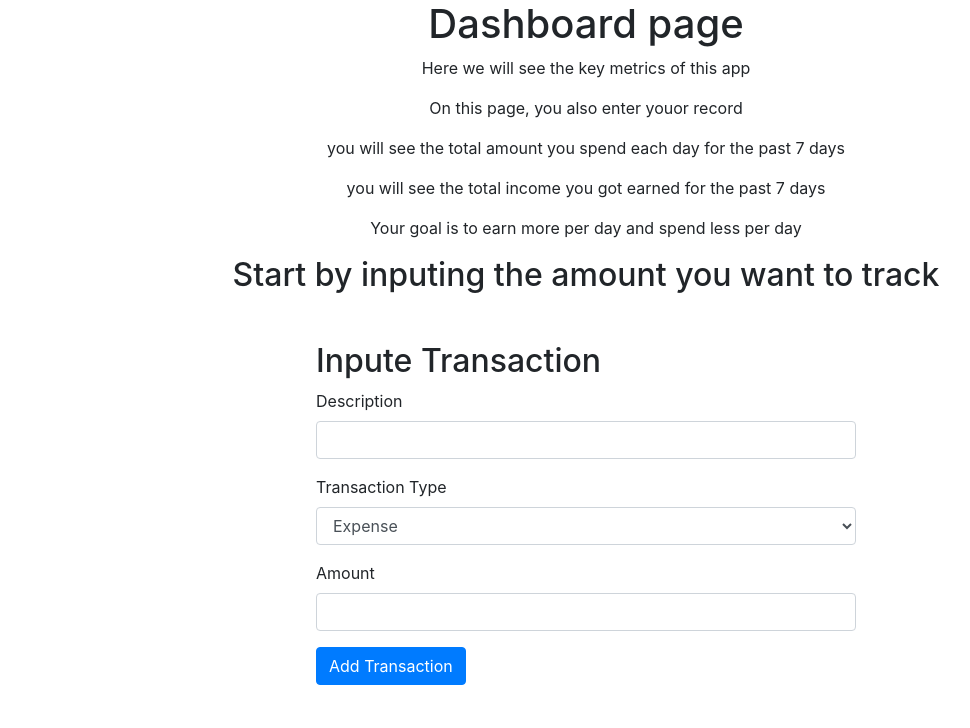
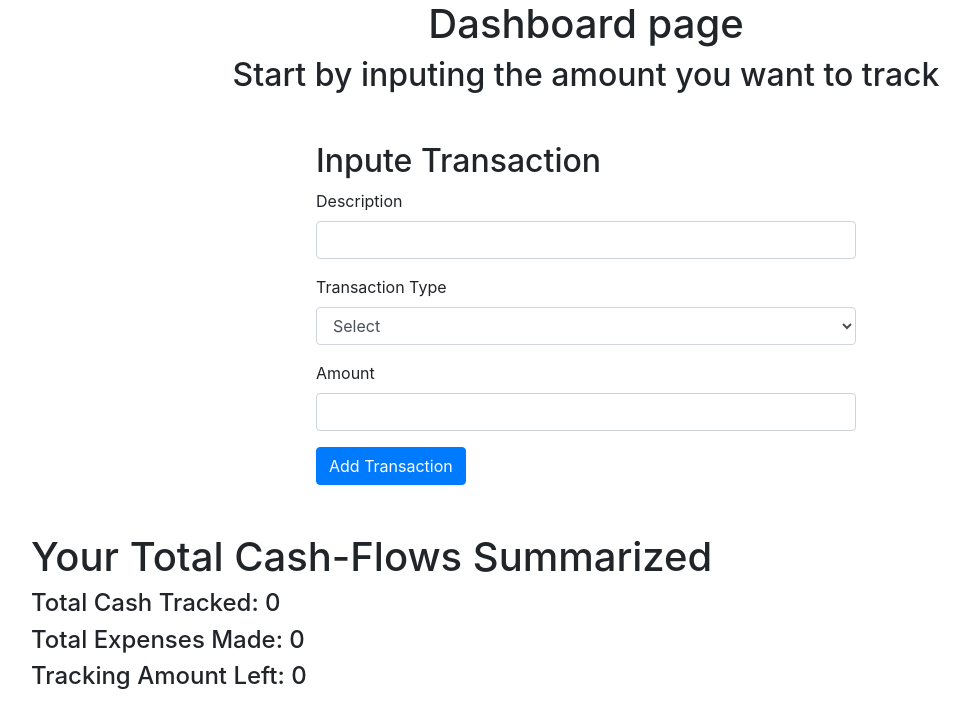
Before and after one commit to flyefe/Financial_Tracking_App, a Flask app: page / in a window 1280 px wide. Shown: the part 56-784 px from the top of the page, without its empty margins (54-1024 px from the left). Run offline with Flask 3, Linux system fonts and the light colour scheme; the visitor is signed in with stand-in values (Sample User, id 1); data that the repository does not hold is empty; parts of the project's set-up code (start-up, migrations or seed data) failed here and were passed over; some libraries are stand-ins or nearby versions.

Commit message:
1st phase completed. Project is random tho

```diff
--- a/webapp/templates/dashboard.html
+++ b/webapp/templates/dashboard.html
@@ -3,15 +3,8 @@
 {% block title %}Create Account{% endblock %}
 
 {% block content %}
-<div align="center">
-    <h1>Dashboard page</h1>
-    <p>Here we will see the key metrics of this app</p>
-    <p>On this page, you also enter youor record</p>
-    <p>you will see the total amount you spend each day for the past 7 days</p>
-    <p>you will see the total income you got earned for the past 7 days</p>
-    <P>Your goal is to earn more per day and spend less per day</P>
-    <h2>Start by inputing the amount you want to track</h2>
-</div>
+<h1 align="center">Dashboard page</h1>
+<h2 align="center">Start by inputing the amount you want to track</h2>
 <div class="row mt-lg-5">
     <div class="col-md-6 offset-md-3">
         <h2>Inpute Transaction</h2>
@@ -23,8 +16,9 @@
             <div class="form-group">
                 <label for="category">Transaction Type</label>
                 <select class="form-control" name="transaction_type" required>
+                    <option value="">Select</option>
                     <option value="expense">Expense</option>
-                    <option value="income">Income</option>
+                    <option value="income">Track Amount</option>
                 </select>
             </div>
             <div class="form-group">
@@ -35,5 +29,12 @@
         </form>
     </div>
 </div>
+<br><br>
+<h1>Your Total Cash-Flows Summarized</h1>
+<div class="transaction-summary">
+    <h4>Total Cash Tracked: {{ total_income }}</h4>
+    <h4>Total Expenses Made: {{ total_expenses }}</h4>
+    <h4>Tracking Amount Left: {{balance}}</h4>
+</div>
 
 {% endblock %}
--- a/webapp/views.py
+++ b/webapp/views.py
@@ -29,7 +29,17 @@ def home():
         flash('Transaction added!', category='success')
         return redirect(url_for('views.home'))
 
-     return render_template("dashboard.html", user = current_user)
+     user_id = current_user.id  # Assuming current_user has an 'id' attribute
+
+
+     transactions = Transactions.query.filter_by(user_id=user_id).all()
+     latest_balance = Transactions.query.filter_by(user_id=user_id).order_by(Transactions.transaction_date.desc()).first()
+     balance = latest_balance.balance if latest_balance else 0
+
+     total_income = sum(transaction.amount for transaction in transactions if transaction.transaction_type == 'income')
+     total_expenses = sum(transaction.amount for transaction in transactions if transaction.transaction_type == 'expense')
+
+     return render_template("dashboard.html", user = current_user, total_income=total_income, total_expenses=total_expenses, balance=balance)
 
 @views.route('/profile')
 @login_required
@@ -69,7 +79,9 @@ def transaction_history():
     transactions = Transactions.query.filter_by(user_id=user_id).all()
 
     # Calculate total income and total expenses
+    global total_income, total_expenses
     total_income = sum(transaction.amount for transaction in transactions if transaction.transaction_type == 'income')
     total_expenses = sum(transaction.amount for transaction in transactions if transaction.transaction_type == 'expense')
 
+    # global total_income, total_expenses
     return render_template('history.html', transactions=transactions, total_income=total_income, total_expenses=total_expenses, user=current_user)
```
Also changed, not shown: webapp/templates/history.html (+5 -4 lines), webapp/templates/profile.html (+9 -33 lines).
